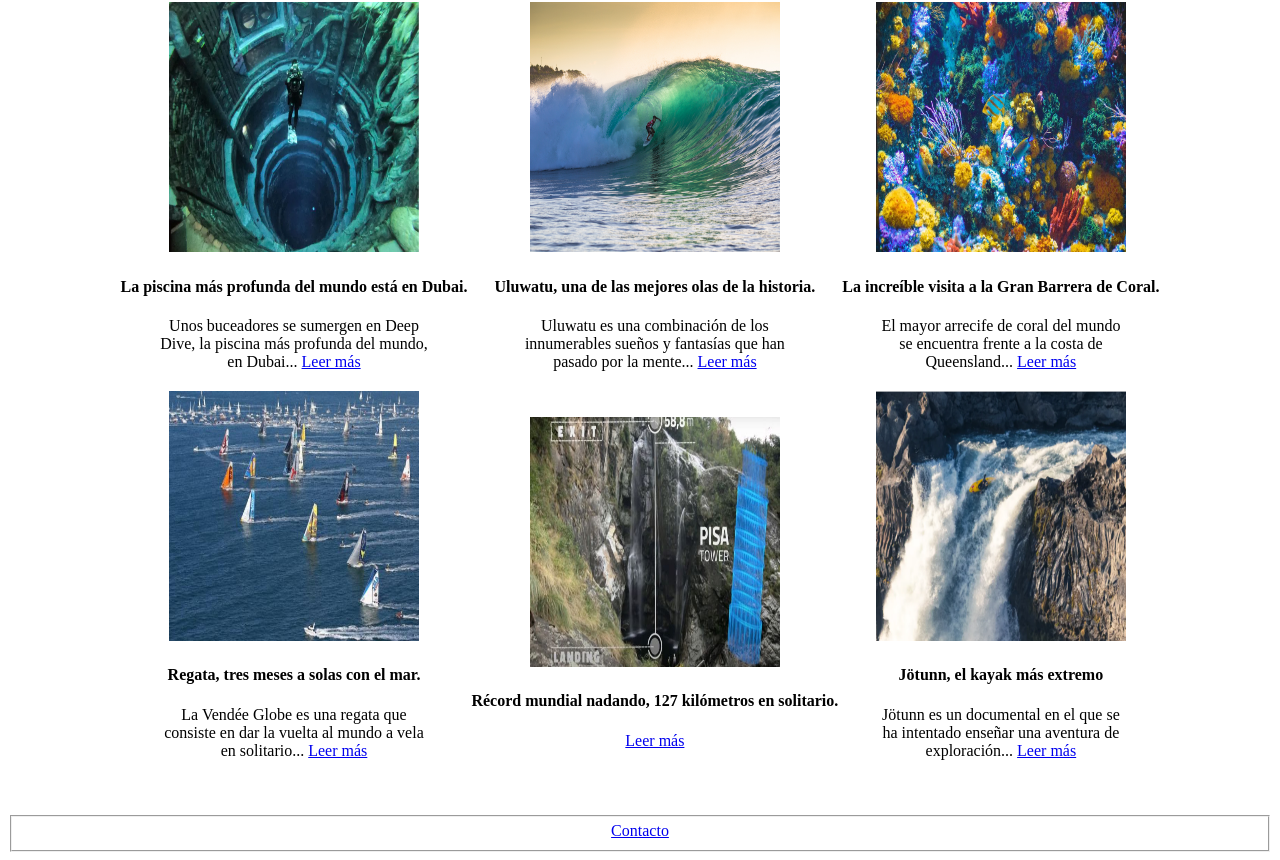
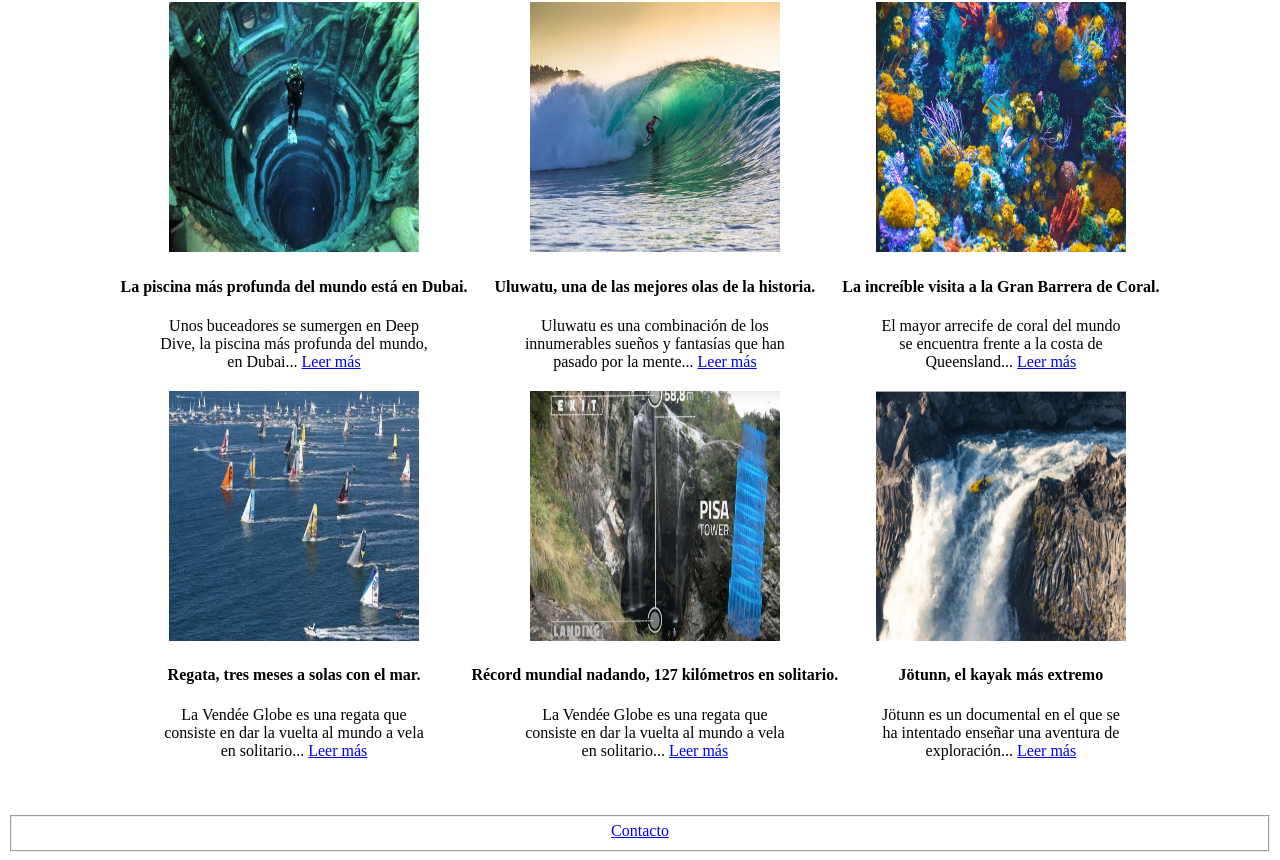
Before and after one commit to Pablovald/Practica1, a PHP site: page /Prac2/Blog.php in a window 1280 px wide. Shown: the part 202-1062 px from the top of the page. Run offline with PHP 8.4, Linux system fonts and the light colour scheme.

Commit message:
Update Blog.php

```diff
--- a/Prac2/Blog.php
+++ b/Prac2/Blog.php
@@ -56,8 +56,10 @@ $contenidoPrincipal = <<<EOS
 			<div align = "center">
 				<a href="record.php"><img src= 'record.jpg' width='250' height='250'></a>
 				<h4>Récord mundial nadando, 127 kilómetros en solitario.</h4>
-				<p></p>
-				<a href="record.php">Leer más</a>
+				<p>La Vendée Globe es una regata que<br/>
+				consiste en dar la vuelta al mundo a vela<br/>
+				en solitario... <a href="record.php">Leer más</a></p>
+
 			</div>
 		</td>
 		<td>
```
